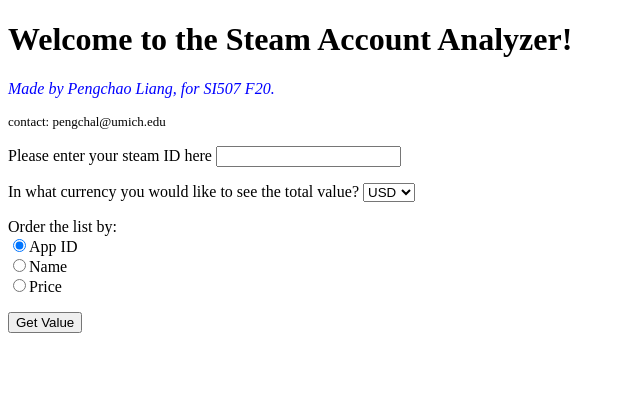
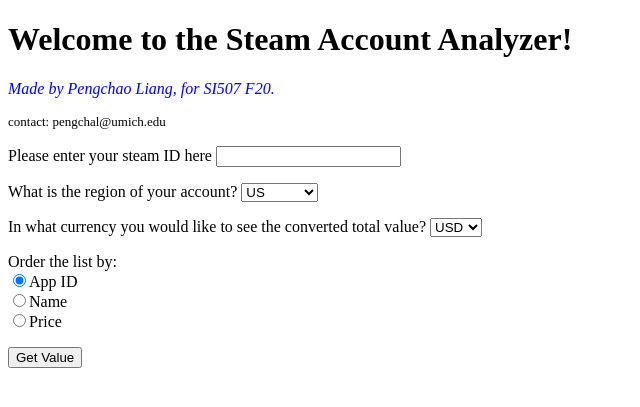
Before and after one commit to chuck-lpc/SI507_Final_Project_PL, a Flask app: page / in a window 1280 px wide. Shown: the top 407 px of the page, without its empty margins (0-640 px from the left). Run offline with Flask 2, Linux system fonts and the light colour scheme.

Commit message:
integrated db_init, add region option

```diff
--- a/app.py
+++ b/app.py
@@ -1,6 +1,6 @@
 from flask import Flask, render_template, request
 import sqlite3
-
+from db_init import *
 from web_api_data_retrieve import *
 
 app = Flask(__name__)
@@ -41,8 +41,16 @@ def results():
     steamid = request.form['steamid']
     target_currency = request.form['currency']
     order = request.form['order']
-    games = get_games_for_user(steamid)
+    region = request.form['region']
+    symbols = "USD,JPY,GBP,CNY,EUR,INR,AUD,CAD,MXN,PLN"
+    currency_data = get_currencies_for_query(symbols)
+    if currency_data:
+        save_currencies_to_db(currency_data)
+    else:
+        print('No currency data retrived')
+    games = get_games_for_user(steamid, region)
     if games:
+        save_games_to_db(games)
         if order == 'appid':
             games = sorted(games, key=lambda x: x.appid)
         elif order == 'name':
@@ -53,7 +61,7 @@ def results():
             raise ValueError("Unknown order option")
         origin_value = str(round(sum([each.price for each in games]), 2))
         origin_currency = games[0].currency
-        converted_value = convert_currency(float(origin_value), origin_currency, target_currency)
+        converted_value = str(round(convert_currency(float(origin_value), origin_currency, target_currency), 2))
 
         return render_template('results.html',
             games=games,
@@ -68,4 +76,5 @@ if __name__ == '__main__':
     #CACHE_DICT = open_cache()
     #steamid = '76561198439501171'
     #games = get_games_for_user(steamid)
+    initialize_db()
     app.run(debug=True)
--- a/templates/index.html
+++ b/templates/index.html
@@ -28,7 +28,22 @@
         Please enter your steam ID here <input name="steamid" type="text"/><br/>
     </p>
     <p>
-        In what currency you would like to see the total value?
+        What is the region of your account?
+        <select name="region">
+            <option value="us">US</option>
+            <option value="cn">China</option>
+            <option value="de">Germany</option>
+            <option value="jp">Japan</option>
+            <option value="uk">UK</option>
+            <option value="in">India</option>
+            <option value="mx">Mexico</option>
+            <option value="pl">Poland</option>
+            <option value="au">Australia</option>
+            <option value="ca">Canada</option>
+        </select>
+    </p>
+    <p>
+        In what currency you would like to see the converted total value?
         <select name="currency">
             <option value="USD">USD</option>
             <option value="CNY">CNY</option>
--- a/web_api_data_retrieve.py
+++ b/web_api_data_retrieve.py
@@ -218,9 +218,10 @@ def get_soup_with_cache(url):
     return soup
 
 
-def get_game_instance(appid):
+def get_game_instance(appid, region='us'):
     print(appid)
-    game_url = 'https://store.steampowered.com/app/'+str(appid)
+    game_url = 'https://store.steampowered.com/app/'+str(appid)+'/?cc=us'
+    game_url = f'https://store.steampowered.com/app/{str(appid)}/?cc={region}'
     soup = get_soup_with_cache(game_url)
 
     name = soup.find('div', class_ = 'apphub_AppName').text.strip()
@@ -242,7 +243,7 @@ def get_game_instance(appid):
     return ret
 
 
-def get_games_for_user(steamid):
+def get_games_for_user(steamid, region='us'):
     steam_baseurl = "http://api.steampowered.com/IPlayerService/GetOwnedGames/v0001/"
     steam_format_data = 'json'
     steam_key = secrets.steam_key
@@ -256,9 +257,9 @@ def get_games_for_user(steamid):
         for each in steam_data['response']['games']:
             appid = each['appid']
             try:
-                game_instance = get_game_instance(appid)
+                game_instance = get_game_instance(appid, region)
             except:
-                print("Unknown appid: {}".format(appid))
+                print(f"Unknown appid: {appid} in {region}")
                 continue
             ret.append(game_instance)
     else:
@@ -308,11 +309,12 @@ if __name__ == "__main__":
     #steam_key = '7F374A23BA3BD0391B8860562E98B9B9'
     steamid = '76561198439501171'
 #    steamid = '76561198369094342'
+    region = 'us'
 
     #steam_format_data = 'json'
 
     #steam_data = make_request_with_cache_steam(steam_baseurl, steam_key, steamid, steam_format_data)
-    games = get_games_for_user(steamid)
+    games = get_games_for_user(steamid, region)
 
     save_games_to_db(games)
 
```
Also changed, not shown: db_init.py (+25 -15 lines).
